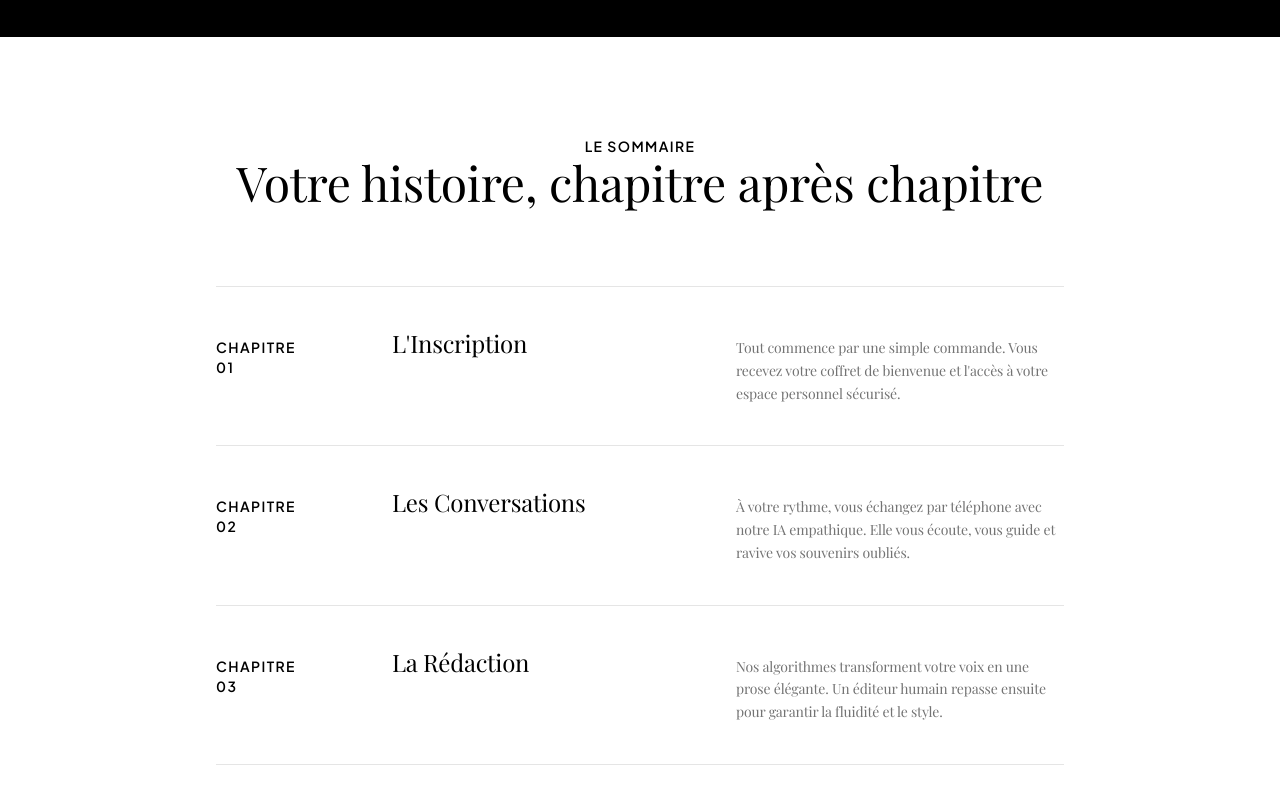
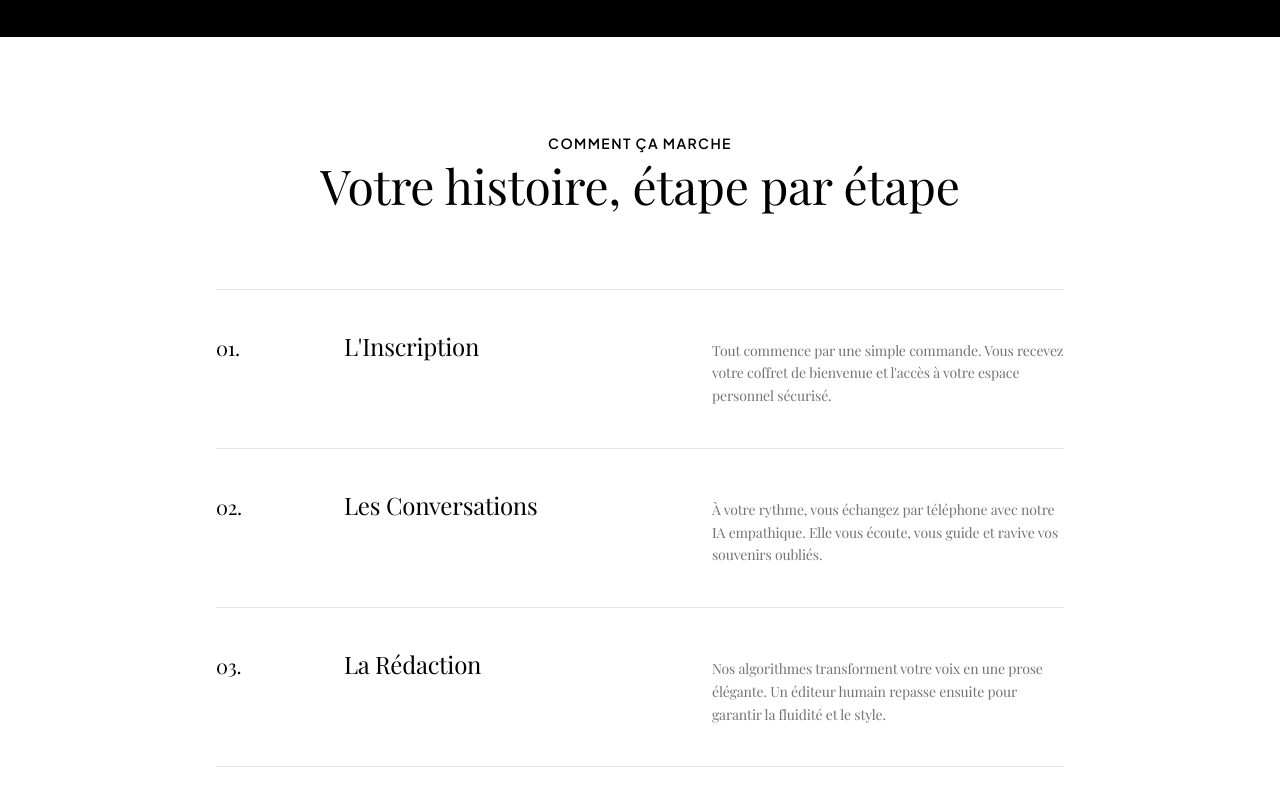
Before and after one commit to solalchetrit/loomina, a Next.js app: page / in a window 1280 px wide. Shown: the part 1340-2140 px from the top of the page. Built offline with nearby package versions, Linux system fonts and the light colour scheme; a web font is replaced by a local one.

Commit message:
style(ui): simplify process steps to numbers only and update title

```diff
--- a/components/HowItWorks.tsx
+++ b/components/HowItWorks.tsx
@@ -47,26 +47,26 @@ export default function HowItWorks() {
   return (
     <section id="process" className="relative py-24 bg-white text-[var(--loomina-black)]">
       <div className="max-w-4xl mx-auto px-6">
-        {/* En-tête */}
-        <div className="text-center mb-20 space-y-4">
-          <span className="text-[var(--loomina-gold)] text-sm font-bold tracking-widest uppercase">
-            Le Sommaire
+        {/* En-tête de section */}
+        <div className="text-center mb-20">
+          <span className="text-[var(--loomina-gold)] text-sm font-bold tracking-widest uppercase mb-2 block">
+            Comment ça marche
           </span>
-          <h2 className="text-4xl md:text-5xl font-serif">
-            Votre histoire, chapitre après chapitre
+          <h2 className="text-4xl md:text-5xl font-serif text-[var(--loomina-ink)]">
+            Votre histoire, étape par étape
           </h2>
         </div>
 
-        {/* Liste style "Sommaire" */}
+        {/* Liste style "Sommaire" simplifiée */}
         <div className="border-t border-black/10">
           {STEPS.map((step, index) => (
             <div
               key={index}
               className="group flex flex-col md:flex-row md:items-baseline gap-4 md:gap-12 py-10 border-b border-black/10 transition-colors hover:bg-neutral-50/50"
             >
-              {/* Numéro de Chapitre */}
-              <div className="text-sm font-bold tracking-widest text-[var(--loomina-gold)] w-24 shrink-0 uppercase">
-                Chapitre {step.chapter}
+              {/* Numéro Simple */}
+              <div className="text-xl font-serif text-[var(--loomina-gold)] w-12 shrink-0">
+                {step.chapter}.
               </div>
 
               {/* Contenu */}
```
